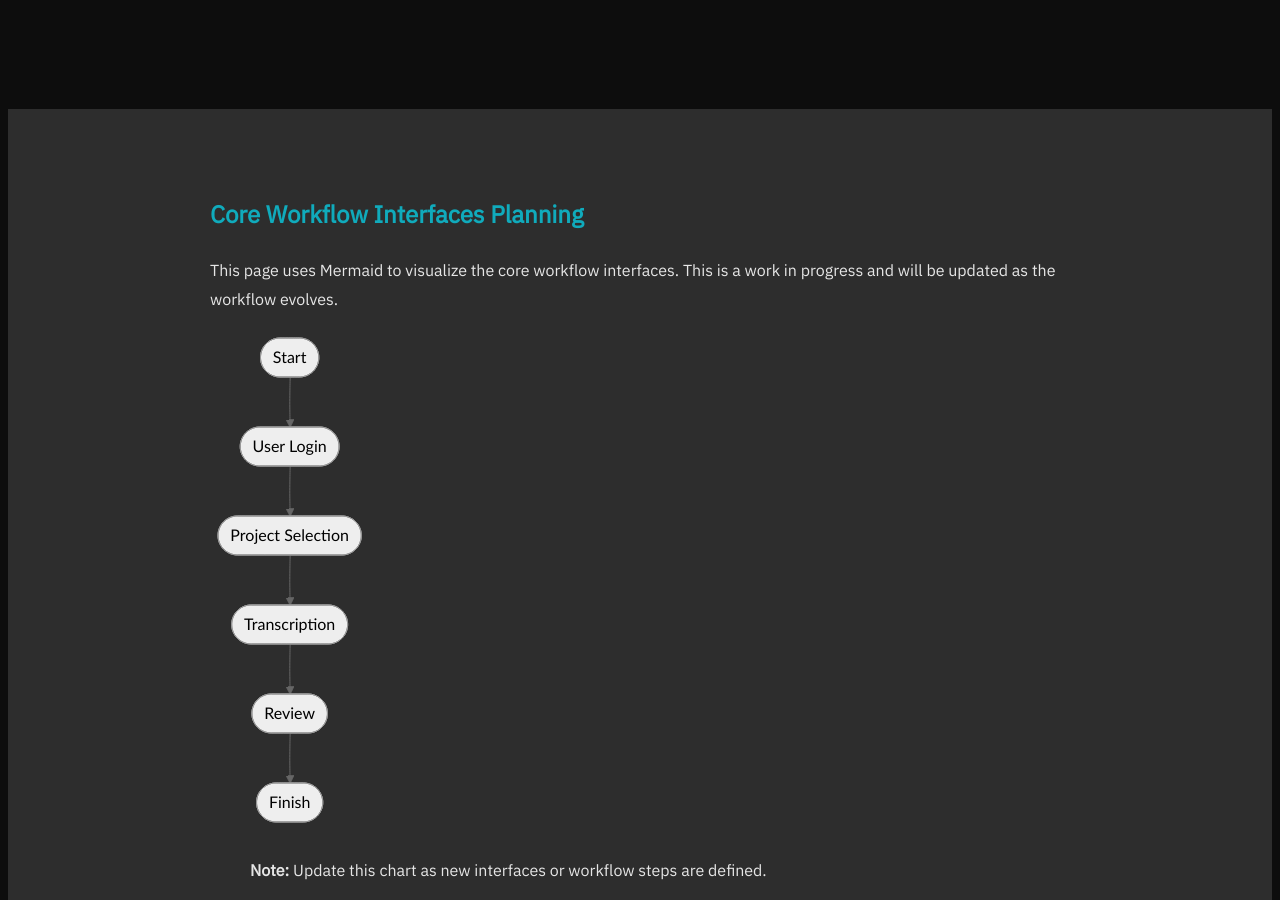
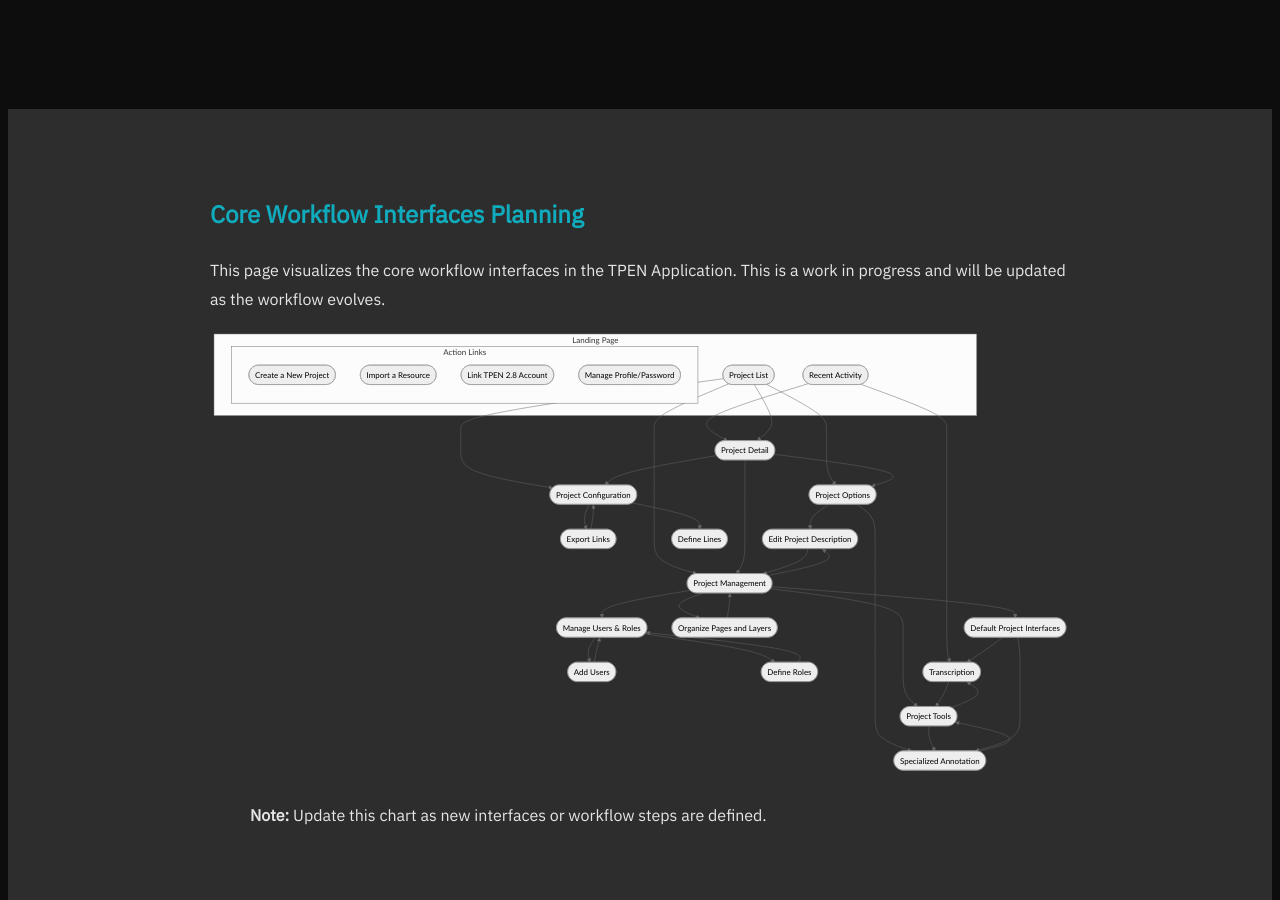
Before and after one commit to CenterForDigitalHumanities/TPEN3, a Jekyll site: the page built from core-workflow-mermaid.md, in a window 1280 px wide and 900 px high, scrolled down 799 px. Built offline with Jekyll 4.4.1, drawn with Linux system fonts in a browser that asks for light colours.

Commit message:
naming nodes

````diff
--- a/core-workflow-mermaid.md
+++ b/core-workflow-mermaid.md
@@ -7,22 +7,77 @@ permalink: /workflow
 
 # Core Workflow Interfaces Planning
 
-This page uses Mermaid to visualize the core workflow interfaces. This is a work in progress and will be updated as the workflow evolves.
+This page visualizes the core workflow interfaces in the TPEN Application. This is a work in progress and will be updated as the workflow evolves.
 
 ```mermaid
 flowchart TD
-    Start([Start])
-    Login([User Login])
-    Project([Project Selection])
+    LandingPage([Landing Page])
+    Recents([Recent Activity])
+    List([Project List])
+    Detail([Project Detail])
+    ExportLink([Export Links])
+    EditDesc([Edit Project Description])
+    Config([Project Configuration])
+    Options([Project Options])
+    Tools([Project Tools])
+    Interfaces([Default Project Interfaces])
+    Management([Project Management])
+    PageLayers([Organize Pages and Layers])
+    ManageUsers([Manage Users & Roles])
+    AddUsers([Add Users])
+    DefineRoles([Define Roles])
     Transcribe([Transcription])
-    Review([Review])
-    Finish([Finish])
+    DefineLines([Define Lines])
+    Annotate([Specialized Annotation])
+    NewProject([Create a New Project])
+    ImportResource([Import a Resource])
+    LinkAccount([Link TPEN 2.8 Account])
+    ManageProfile([Manage Profile/Password])
 
-    Start --> Login
-    Login --> Project
-    Project --> Transcribe
-    Transcribe --> Review
-    Review --> Finish
+
+    subgraph LandingPage[Landing Page]
+        direction LR
+        Recents
+        List
+        subgraph ActionLinks[ Action Links ]
+            direction TB
+            NewProject
+            ImportResource
+            LinkAccount
+            ManageProfile
+        end
+    end
+    Recents --> Transcribe
+    Recents --> Detail
+    List --> Detail
+    List --> Management
+    List --> Config
+    List --> Options
+    Detail --> Config
+    Detail --> Options
+    Detail --> Management
+    Management --> PageLayers
+    Management --> ManageUsers
+    Management --> Tools
+    Management --> Interfaces
+    Management --> EditDesc
+    ManageUsers --> AddUsers
+    ManageUsers --> DefineRoles
+    Config --> DefineLines
+    Config --> ExportLink
+    Options --> Annotate
+    Options --> EditDesc
+    Tools --> Transcribe
+    Tools --> Annotate
+    Interfaces --> Transcribe
+    Interfaces --> Annotate
+    EditDesc --> Management
+    PageLayers --> Management
+    AddUsers --> ManageUsers
+    DefineRoles --> ManageUsers
+    ExportLink --> Config
+    Transcribe --> Tools
+    Annotate --> Tools
 ```
 
 > **Note:** Update this chart as new interfaces or workflow steps are defined.
````
